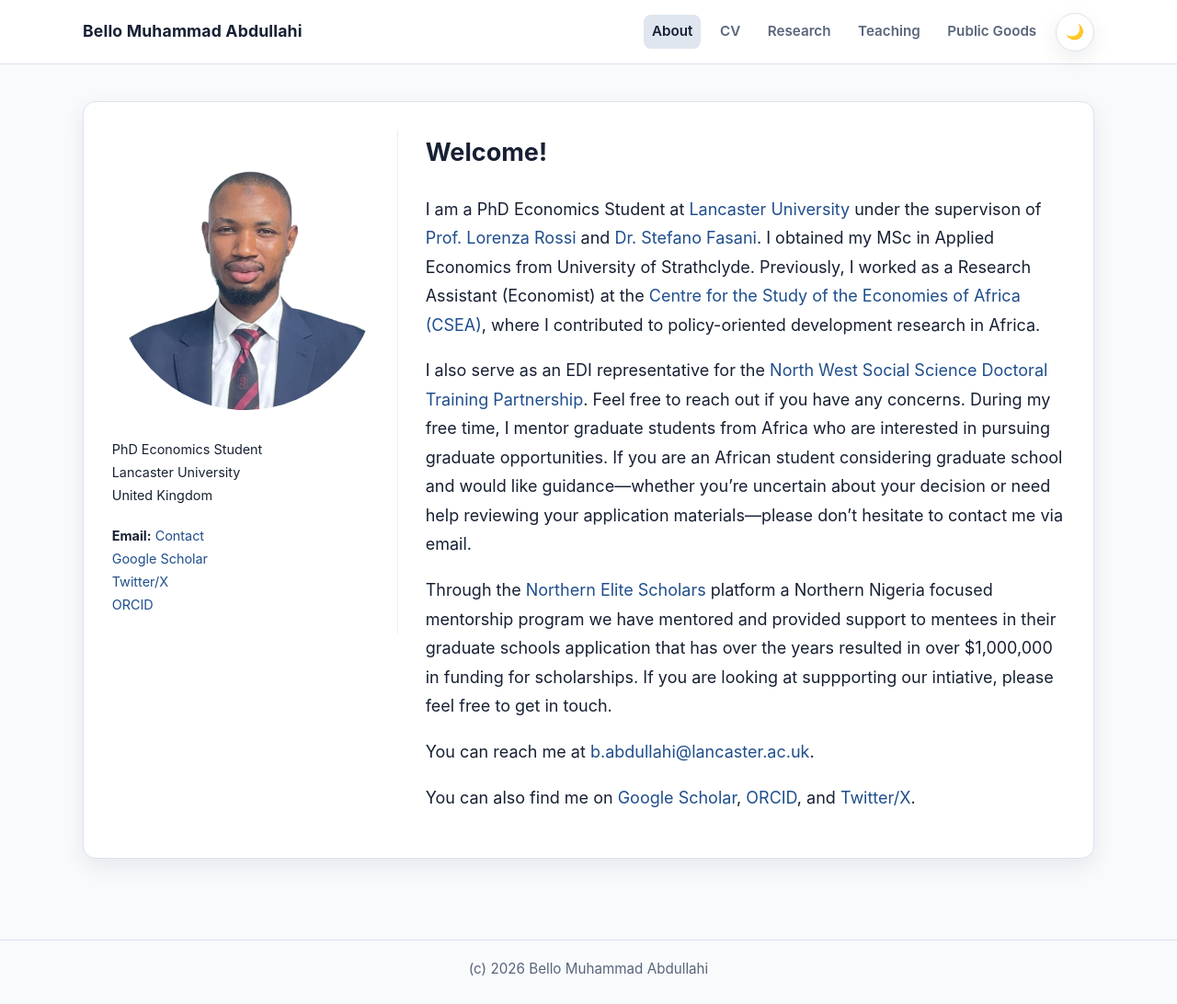
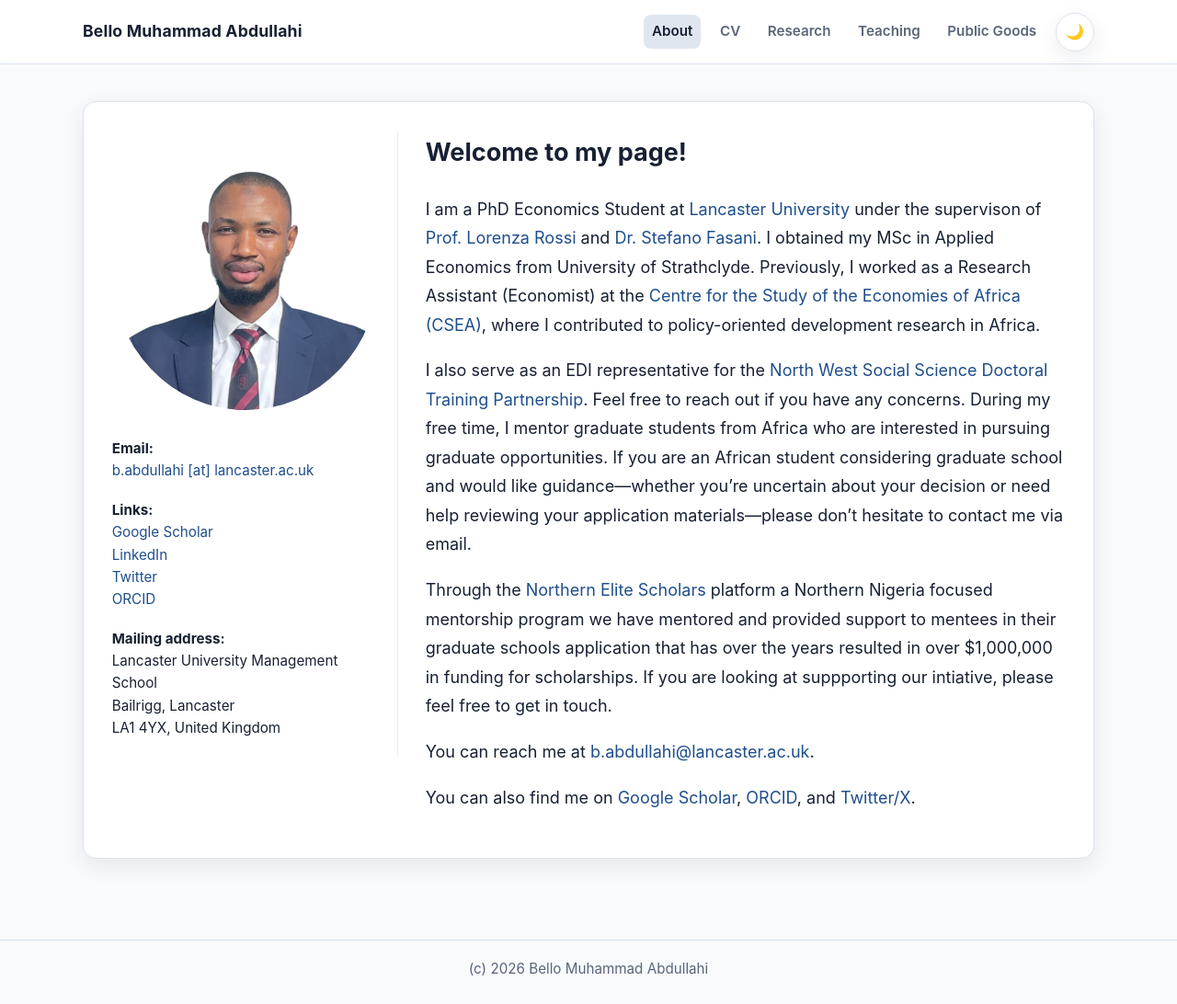
Before and after one commit to Bello-Abdullahi/Bello-Abdullahi.github.io, a Jekyll site: the page built from _pages/about.md, in a window 1280 px wide and 1092 px high. Shown: the whole window at 92% size. Built offline with Jekyll 4.4.1, drawn with Linux system fonts in a browser that asks for light colours.

Commit message:
Update about.html

```diff
--- a/_layouts/about.html
+++ b/_layouts/about.html
@@ -14,20 +14,34 @@ layout: default
              alt="profile-photo">
       {% endif %}
 
-      <div class="profile-info" style="margin-top: 20px; font-size: 0.9rem;">
-        {% if page.profile.address %}<p>{{ page.profile.address }}</p>{% endif %}
+      <div class="profile-info" style="margin-top: 20px; font-size: 0.95rem; line-height: 1.6;">
+
         <p>
-          {% if page.profile.email %}<strong>Email:</strong> <a href="mailto:{{ page.profile.email }}">Contact</a><br>{% endif %}
-          {% if page.profile.scholar %}<a href="{{ page.profile.scholar }}">Google Scholar</a><br>{% endif %}
-          {% if page.profile.twitter %}<a href="https://twitter.com/{{ page.profile.twitter }}">Twitter/X</a><br>{% endif %}
-          {% if page.profile.orcid %}<a href="https://orcid.org/{{ page.profile.orcid }}">ORCID</a>{% endif %}
+          <strong>Email:</strong><br>
+          <a href="mailto:{{ page.profile.email }}">b.abdullahi [at] lancaster.ac.uk</a>
         </p>
+
+        <p>
+          <strong>Links:</strong><br>
+          <a href="{{ page.profile.scholar }}" target="_blank">Google Scholar</a><br>
+          <a href="https://www.linkedin.com/in/{{ page.profile.linkedin }}" target="_blank">LinkedIn</a><br>
+          <a href="https://twitter.com/{{ page.profile.twitter }}" target="_blank">Twitter</a><br>
+          <a href="https://orcid.org/{{ page.profile.orcid }}" target="_blank">ORCID</a>
+        </p>
+
+        <p>
+          <strong>Mailing address:</strong><br>
+          Lancaster University Management School<br>
+          Bailrigg, Lancaster<br>
+          LA1 4YX, United Kingdom
+        </p>
+
       </div>
     </div>
     {% endif %}
 
     <div class="bio-text" style="display: block; overflow: hidden;">
-       <h2 style="margin-top: 0;">Welcome!</h2> {{ content }}
+       <h2 style="margin-top: 0;">Welcome to my page!</h2> {{ content }}
     </div>
 
   </div>
```
